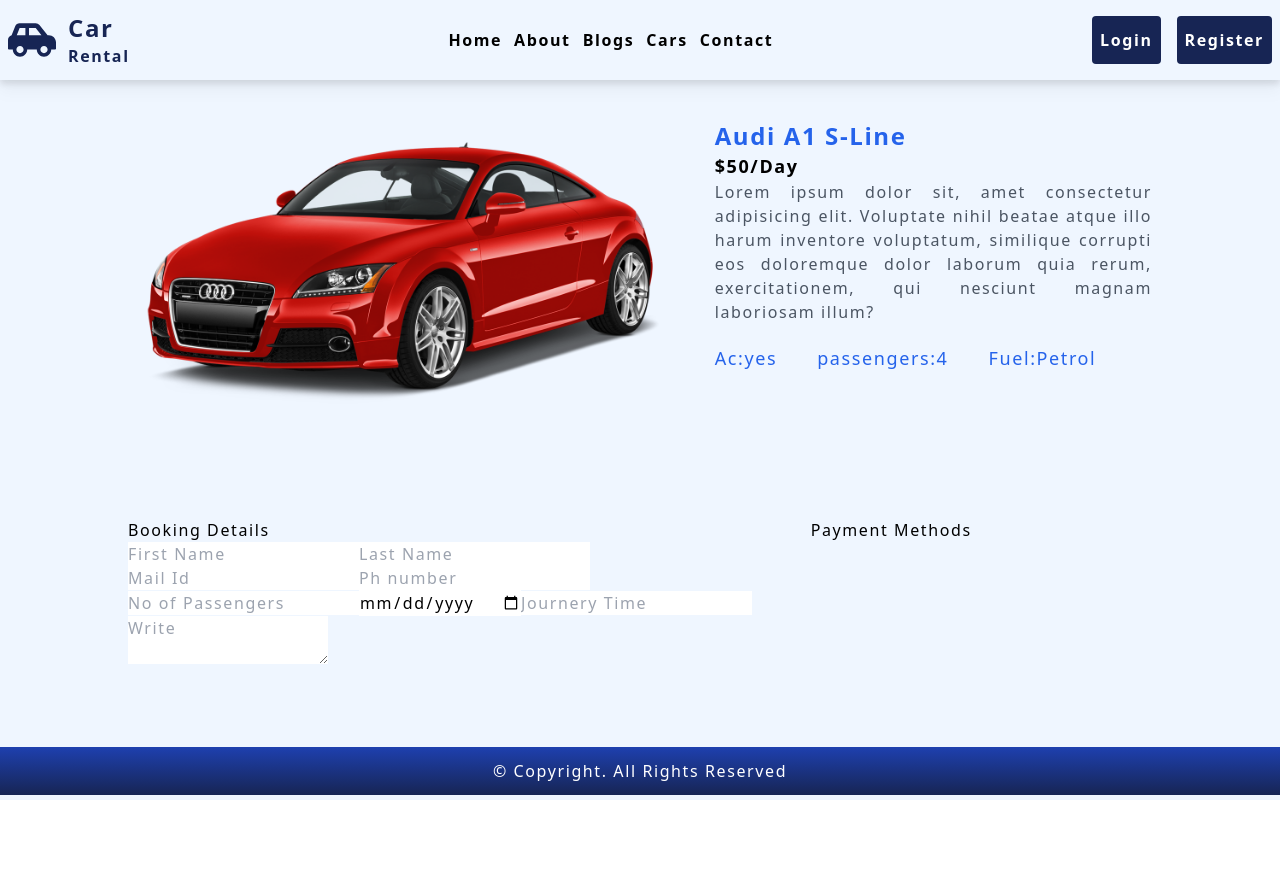
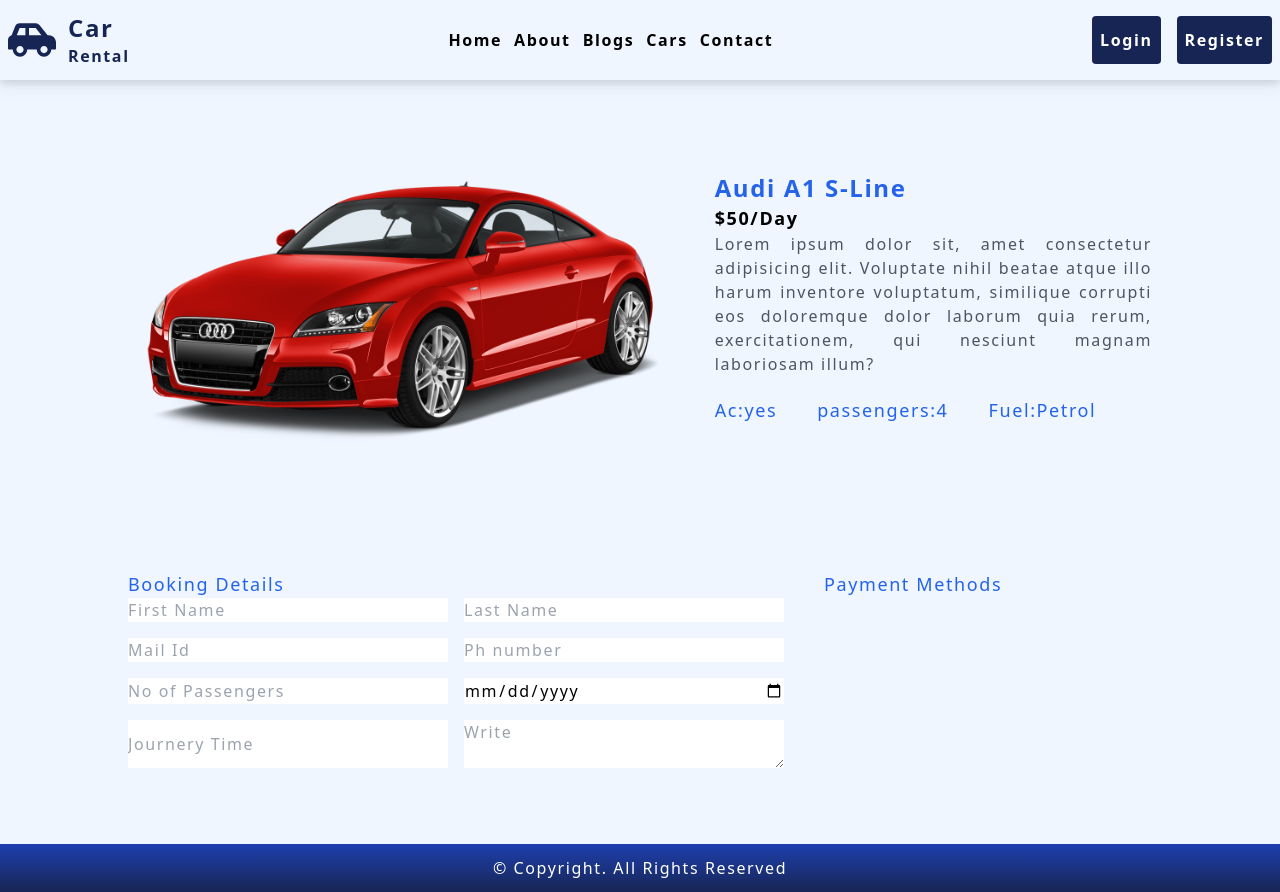
Before and after one commit to sakshi752/CarRental, a React (Vite) app: page /car-details/1 in a window 1280 px wide. Before the commit the page ends 800 px from the top, so only its background shows below. Built offline with nearby package versions, Linux system fonts and the light colour scheme.

Commit message:
files updated

```diff
--- a/src/pages/CarDetails.jsx
+++ b/src/pages/CarDetails.jsx
@@ -3,10 +3,10 @@
 
 const CarDetails = () => {
   return (
-    <section className='w-[93%] lg:w-[80%] mx-auto flex flex-col items-center gap-20 mt-[-2%]'>
+    <section className='w-[93%] lg:w-[80%] mx-auto flex flex-col items-center gap-20 md:mt-[2%]'>
       {/* 1 */}
-      <div className='flex items-center gap-10'>
-        <div className='h-96'>
+      <div className='flex flex-col md:flex-row items-center gap-0 md:gap-10'>
+        <div className='md:h-96 flex items-center justify-center'>
           <img src={car1} alt="" className='w-full' />
         </div>
         <div className='w-[100%]'>
@@ -21,10 +21,10 @@
         </div>
       </div>
 
-      <div className='flex justify-between w-full'>
+      <div className='flex justify-between gap-10 w-full'>
         <div className='w-2/3'>
-          <h1>Booking Details</h1>
-        <form action="">
+          <h1 className='text-lg text-blue-600'>Booking Details</h1>
+        <form action="" className='grid grid-cols-2 gap-4'>
           <input type="text" placeholder='First Name' />
           <input type="text" placeholder='Last Name' />
           <input type="email" placeholder='Mail Id' />
@@ -36,7 +36,7 @@
         </form>
         </div>
         <div className='w-1/3'>
-          <h1>Payment Methods</h1>
+          <h1 className='text-lg text-blue-600' >Payment Methods</h1>
         </div>
       </div>
     </section>
```
